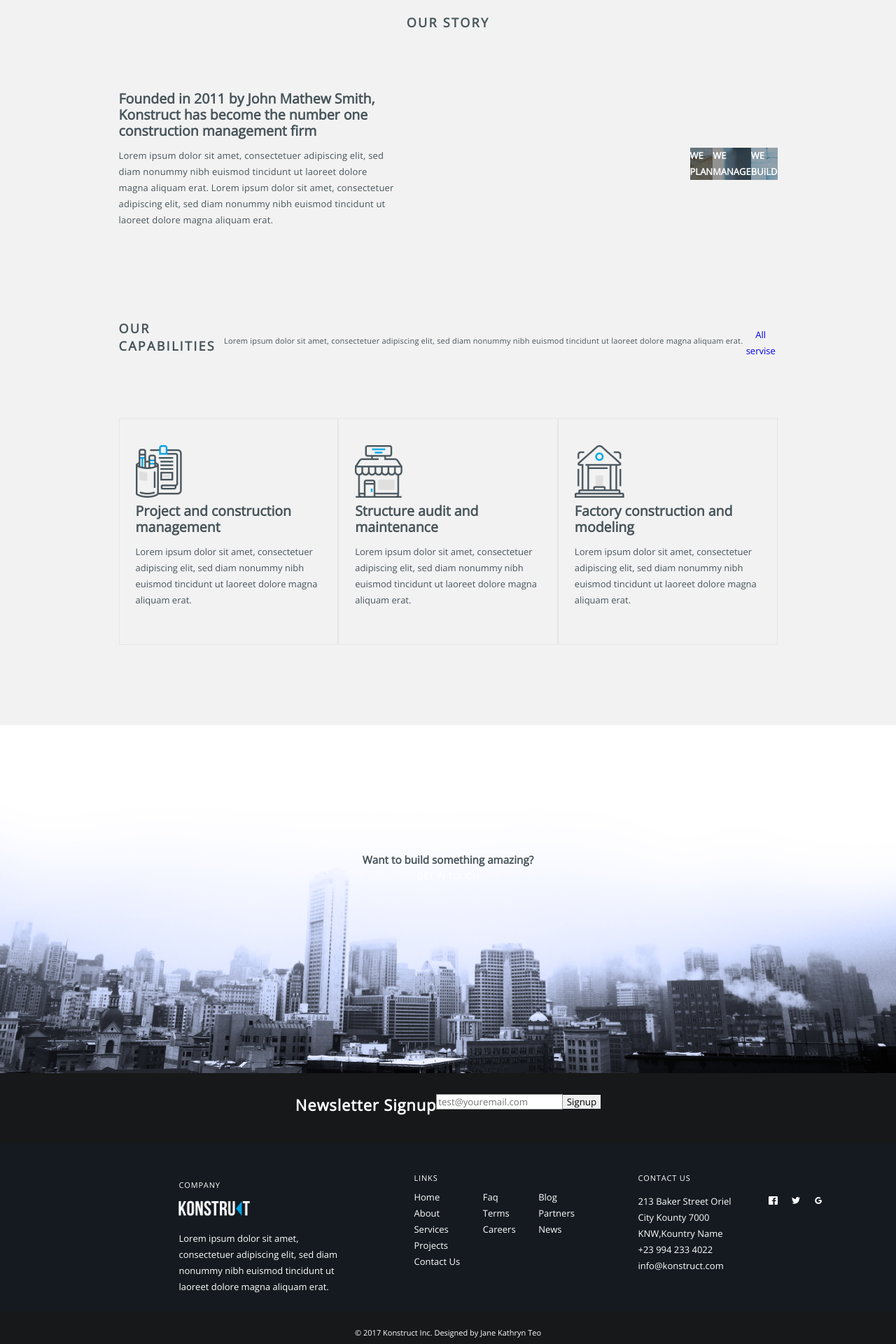
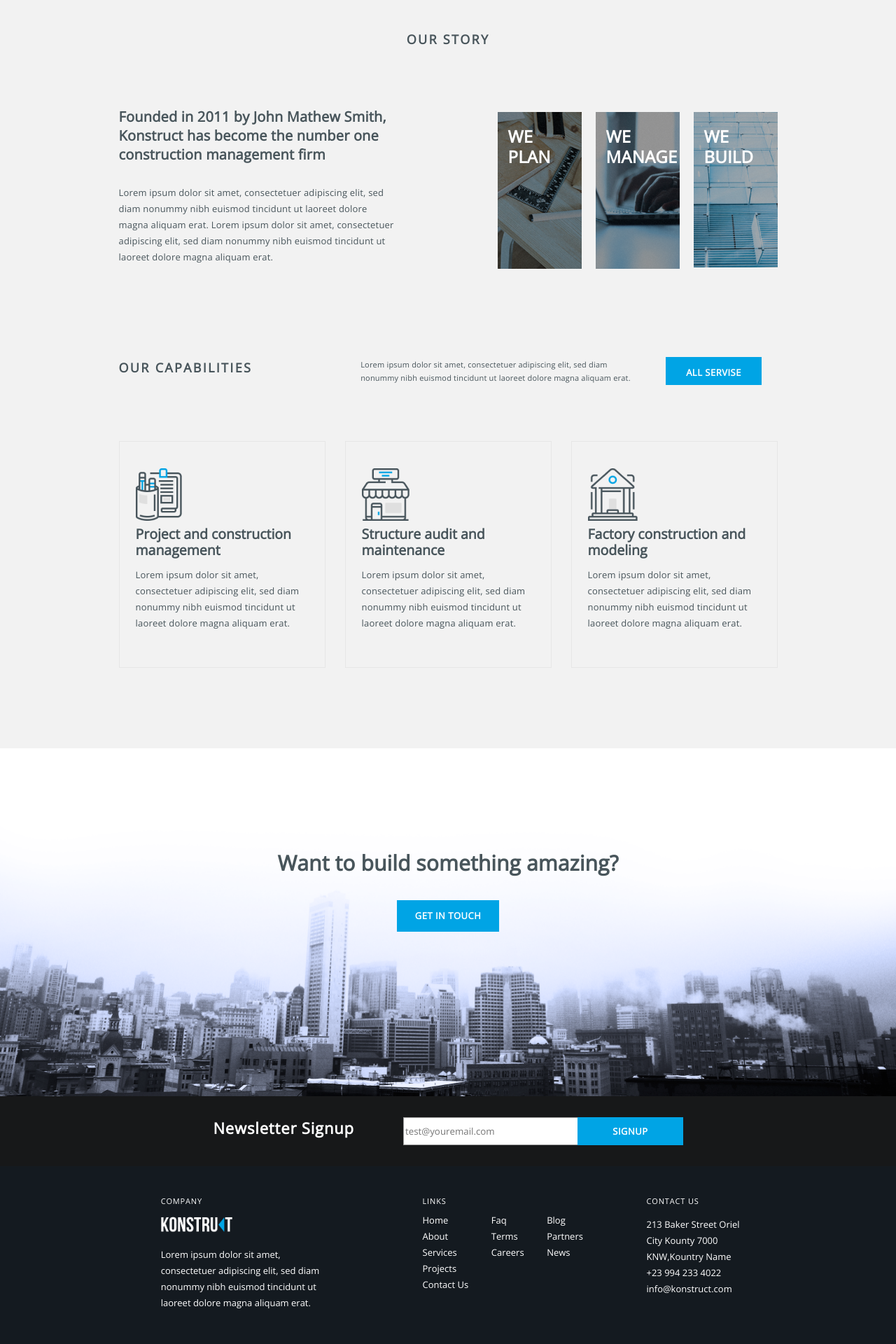
Before and after one commit to Farmacevt8888/Cjnstruct, a plain HTML site: page index.html in a window 1280 px wide. Shown: the part 880-2800 px from the top of the page at 70% size. Drawn offline with nearby package versions, Linux system fonts and the light colour scheme.

Commit message:
adaptive editing

```diff
--- a/css/style.css
+++ b/css/style.css
@@ -67,7 +67,129 @@ a {
   margin: 0 auto;
 }
 
+
 /* media ========================================= */
+@media (min-width: 1200px) {
+  .container {
+    max-width: 941px;
+  }
+
+  .btn {
+    background: #00a4e5;
+    color: #ffffff;
+    text-transform: uppercase;
+    font-weight: 700;
+    transition: 0.3s linear;
+    font-size: 13px;
+    letter-spacing: 0.5px;
+  }
+  .intro__title {
+    font-size: 60px;
+    line-height: 70px;
+  }
+  .intro__subtitle {
+    font-size: 16px;
+  }
+
+  .navigation__content {
+    width: 100%;
+    margin: 0 auto;
+    display: flex;
+    justify-content: space-between;
+    align-items: center;
+    max-height: 65px;
+    padding: 25px 0px;
+  }
+
+  .description__title {
+    font-weight: bold;
+    font-size: 20px;
+    line-height: 27px;
+    letter-spacing: 0.1875px;
+    margin-bottom: 30px;
+  }
+
+  .we {
+    padding: 20px 0px 0px 15px;
+    height: 225px;
+    min-width: 120px;
+    font-size: 24px;
+    line-height: 29px;
+    letter-spacing: 0.1875px;
+    margin-left: 20px;
+  }
+
+  .capabilities__btn {
+    padding: 11px 29px;
+  }
+
+  .connection__btn {
+    padding: 11px 26px;
+  }
+
+  .signup__btn {
+    padding: 11px 50px;
+  }
+
+  .capabilities__subtitle {
+    margin: 0px 31px 0px 0px;
+    max-width: 405px;
+  }
+
+  .capabilities__title {
+    margin-right: 155px;
+  }
+  .servises__content {
+    margin-right: 28px;
+  }
+
+  .servises__content p {
+    font-size: 13px;
+    line-height: 23px;
+    letter-spacing: 0.1875px;
+  }
+
+  .connection__title {
+    font-weight: 700;
+    font-size: 30px;
+    line-height: 36px;
+    letter-spacing: 0.15px;
+    margin-bottom: 35px;
+  }
+
+  .footer__info {
+    flex-wrap: wrap;
+  }
+
+  .company {
+    flex: 0 1 33.333%;
+  }
+
+  .links {
+    flex: 0 1 33.333%;
+  }
+
+  .contacts {
+    flex: 0 1 33.333%;
+  }
+
+  .networks {
+    flex: 0 1 100%;
+    justify-content: center;
+    margin-bottom: 50px;
+  }
+
+  .signup__input input {
+    min-width: 250px;
+    min-height: 40px;
+  }
+
+  .signup__title {
+    margin-right: 70px;
+  }
+}
+
+
 @media (max-width: 1200px) {
   .container {
     max-width: 941px;
@@ -92,7 +214,6 @@ a {
 
   .navigation__content {
     width: 100%;
-    max-width: 941px;
     margin: 0 auto;
     display: flex;
     justify-content: space-between;
@@ -190,9 +311,6 @@ a {
 }
 
 @media (max-width: 950px) {
-  /* body {
-    padding: 0px 5px;
-  } */
 
   .container {
     max-width: 750px;
@@ -208,7 +326,6 @@ a {
 
   .navigation__content {
     width: 100%;
-    max-width: 941px;
     margin: 0 auto;
     display: flex;
     justify-content: space-between;
@@ -271,12 +388,9 @@ a {
 }
 
 @media (max-width: 767px) {
-  /* body {
-    padding: 0px 2px;
-  } */
 
   .container {
-    max-width: none;
+    max-width: 500px;
   }
 
   .intro__title {
@@ -373,7 +487,7 @@ a {
   }
 }
 
-@media (max-width: 400px) {
+@media (max-width: 530px) {
   /* body {
     padding: 0px 2px;
   } */
```
